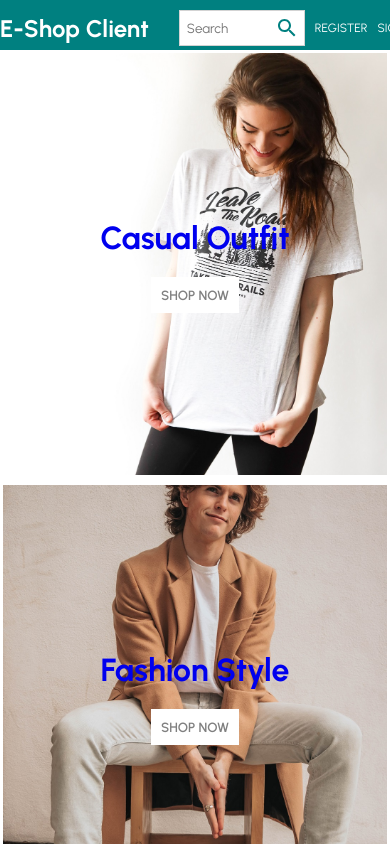
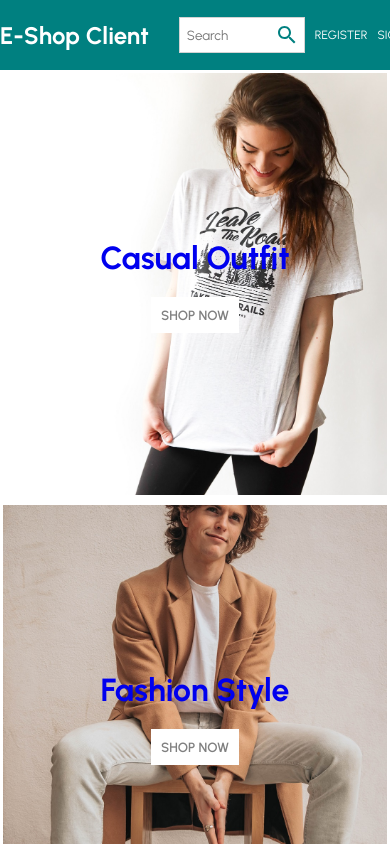
Before and after one commit to AliPooladmast/e-commerce, a React (Create React App) app: page / in a window 390 px wide. Shown: the top 844 px of the page. Built offline with nearby package versions, Linux system fonts and the light colour scheme; no server answers.

Commit message:
remove extra wrapper in navbar

```diff
--- a/src/components/NavBar/NavBar.jsx
+++ b/src/components/NavBar/NavBar.jsx
@@ -10,7 +10,6 @@ const NavBar = () => {
 
   return (
     <div className={style.Container}>
-      <div className={style.Wrapper}>
       <div className={style.Left}>
         <Link to="/" className={style.Link}>
           <h1 className={style.Logo}>E-Shop Client</h1>
@@ -41,7 +40,6 @@ const NavBar = () => {
         </Link>
       </div>
     </div>
-    </div>
   );
 };
 
--- a/src/components/NavBar/NavBar.module.scss
+++ b/src/components/NavBar/NavBar.module.scss
@@ -1,22 +1,18 @@
 .Container {
   height: 60px;
+  padding: 0 20px;
   background-color: teal;
+
   position: sticky;
   top: 0;
   z-index: 40;
 
-  @media only screen and (max-width: 600px) {
-    height: 50px;
-  }
-}
-
-.Wrapper {
-  padding: 10px 20px;
   display: flex;
   justify-content: space-between;
   align-items: center;
 
   @media only screen and (max-width: 600px) {
+    height: 50px;
     padding: 10px 0;
   }
 }
```
Lines whose indentation alone changed are shown as unchanged.
